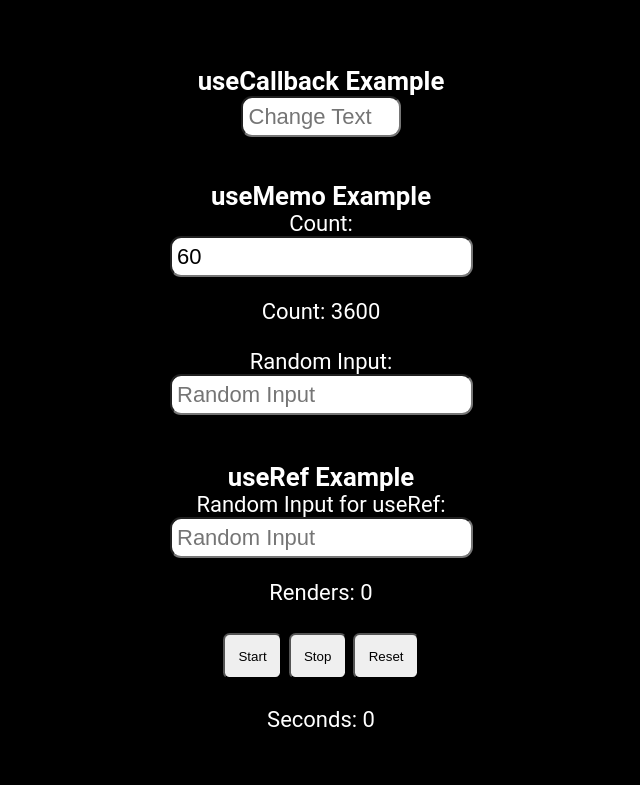
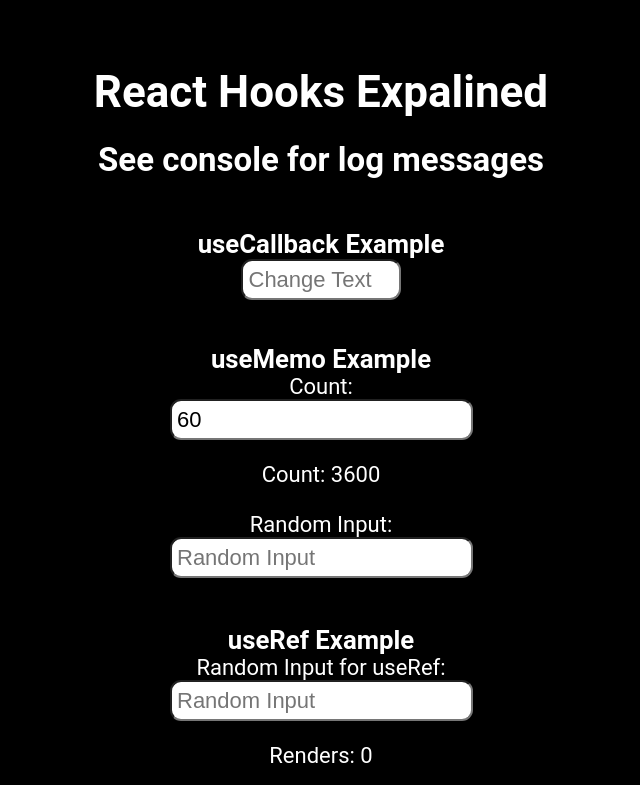
Before and after one commit to faizaniqbalLC/react-hooks-examples, a React (Vite) app: page / in a window 1280 px wide. Shown: the top 785 px of the page, without its empty margins (319-959 px from the left). Built offline with nearby package versions, Linux system fonts and the light colour scheme.

Commit message:
Update App.jsx

```diff
--- a/src/App.jsx
+++ b/src/App.jsx
@@ -12,6 +12,9 @@ import UseTransition from "./hooks/UseTransition";
 function App() {
   return (
     <main className="App">
+    <h1>React Hooks Expalined</h1>
+    <h2> See console for log messages</h2>
+    <br/><br/>
       {/* example code  for useCallback */}
       <h3>useCallback Example</h3>
       <UseCallBack />
```
